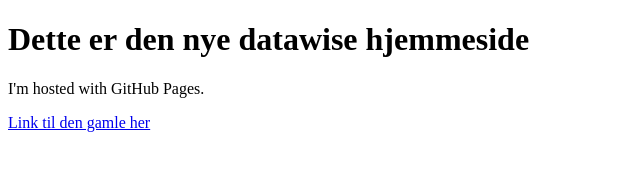
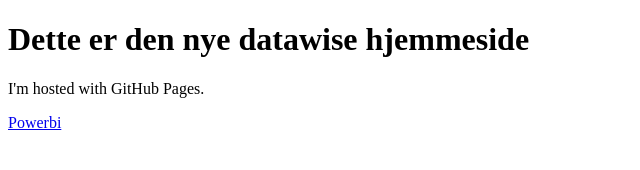
Before and after one commit to ClausOnCode/ClausOnCode.github.io, a plain HTML site: page index.html in a window 1280 px wide. Shown: the whole page, without its empty margins (0-640 px from the left). Drawn offline with Linux system fonts and the light colour scheme.

Commit message:
Update index.html

```diff
--- a/index.html
+++ b/index.html
@@ -3,6 +3,6 @@
 <body>
 <h1>Dette er den nye datawise hjemmeside</h1>
 <p>I'm hosted with GitHub Pages.</p>
-<a href="http://www.datawise.dk">Link til den gamle her</a>
+<a href="http://www.datawise.dk" target="Blank">Powerbi</a>
 </body>
 </html>
```
